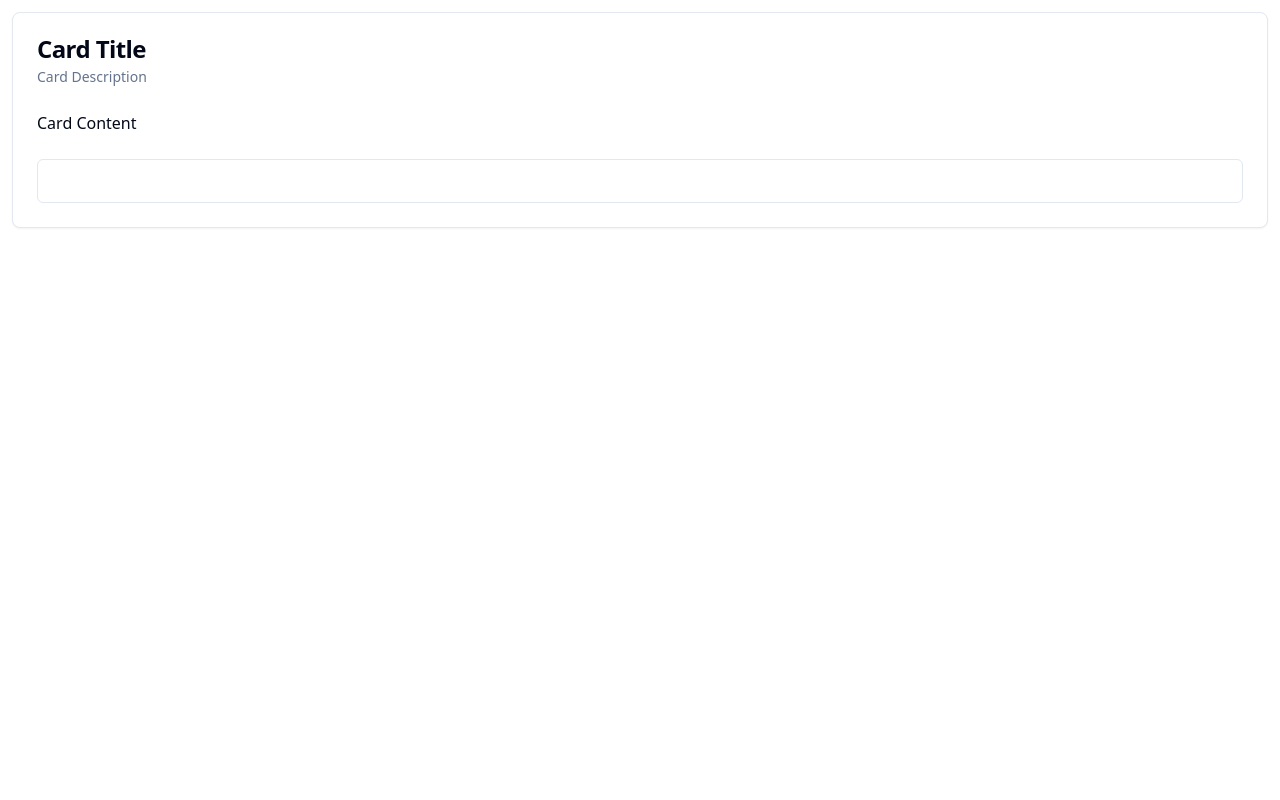
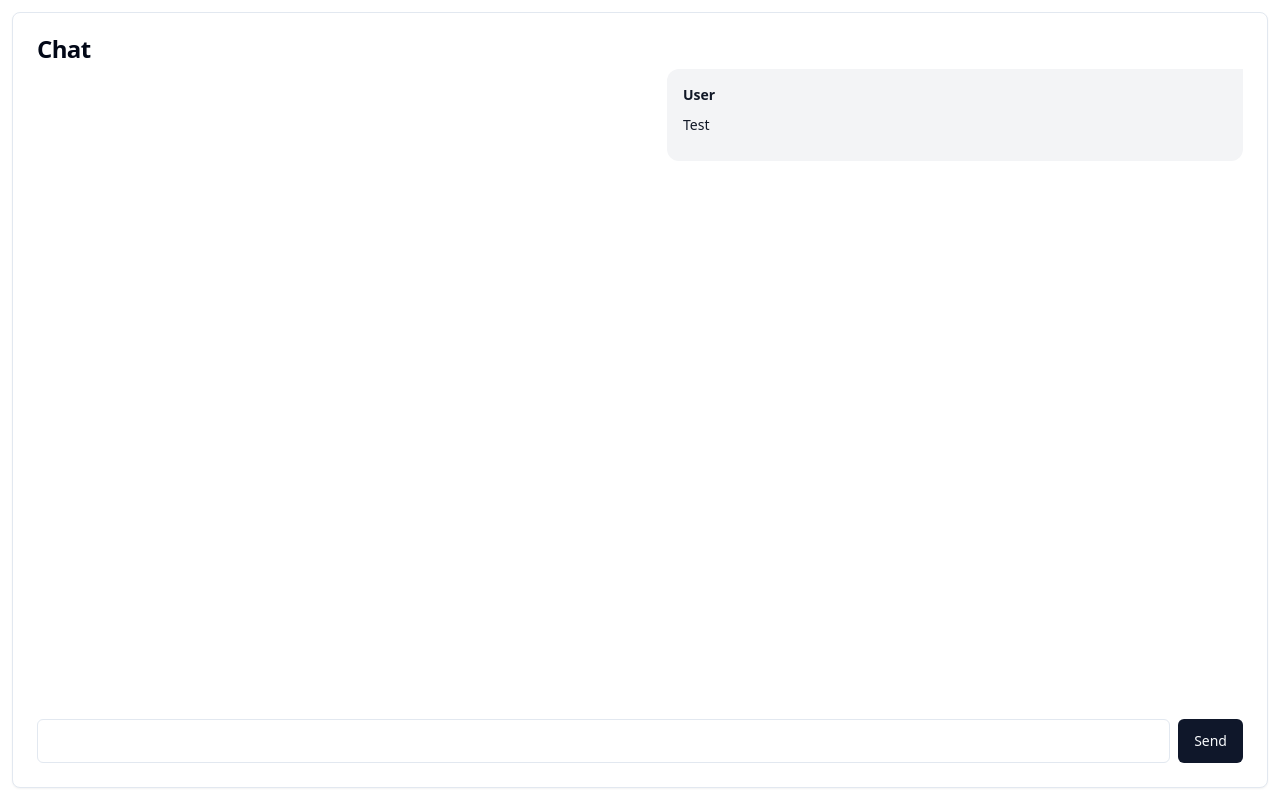
Before and after one commit to johngerving/ask-alex, a SvelteKit app in the folder frontend/: page / in a window 1280 px wide. Built offline with nearby package versions, Linux system fonts and the light colour scheme.

Commit message:
Add ChatBubble component

```diff
--- a/frontend/package.json
+++ b/frontend/package.json
@@ -18,7 +18,7 @@
 		"@eslint/js": "^9.18.0",
 		"@sveltejs/adapter-auto": "^4.0.0",
 		"@sveltejs/kit": "^2.16.0",
-		"@sveltejs/vite-plugin-svelte": "^5.0.0",
+		"@sveltejs/vite-plugin-svelte": "^5.0.3",
 		"@tailwindcss/forms": "^0.5.10",
 		"@tailwindcss/typography": "^0.5.16",
 		"autoprefixer": "^10.4.20",
@@ -40,5 +40,8 @@
 		"typescript": "^5.0.0",
 		"typescript-eslint": "^8.20.0",
 		"vite": "^6.0.0"
+	},
+	"dependencies": {
+		"esbuild": "^0.25.0"
 	}
 }
--- /dev/null
+++ b/frontend/src/ambient.d.ts
@@ -0,0 +1,3 @@
+interface Message {
+	content: string;
+}
--- a/frontend/src/app.html
+++ b/frontend/src/app.html
@@ -6,7 +6,7 @@
 		<meta name="viewport" content="width=device-width, initial-scale=1" />
 		%sveltekit.head%
 	</head>
-	<body data-sveltekit-preload-data="hover">
-		<div style="display: contents">%sveltekit.body%</div>
+	<body data-sveltekit-preload-data="hover" class="w-screen h-screen">
+		<div style="display: contents" class="w-full h-full">%sveltekit.body%</div>
 	</body>
 </html>
--- /dev/null
+++ b/frontend/src/lib/components/ui/button/button.svelte
@@ -0,0 +1,74 @@
+<script lang="ts" module>
+	import type { WithElementRef } from "bits-ui";
+	import type { HTMLAnchorAttributes, HTMLButtonAttributes } from "svelte/elements";
+	import { type VariantProps, tv } from "tailwind-variants";
+
+	export const buttonVariants = tv({
+		base: "ring-offset-background focus-visible:ring-ring inline-flex items-center justify-center gap-2 whitespace-nowrap rounded-md text-sm font-medium transition-colors focus-visible:outline-none focus-visible:ring-2 focus-visible:ring-offset-2 disabled:pointer-events-none disabled:opacity-50 [&_svg]:pointer-events-none [&_svg]:size-4 [&_svg]:shrink-0",
+		variants: {
+			variant: {
+				default: "bg-primary text-primary-foreground hover:bg-primary/90",
+				destructive: "bg-destructive text-destructive-foreground hover:bg-destructive/90",
+				outline:
+					"border-input bg-background hover:bg-accent hover:text-accent-foreground border",
+				secondary: "bg-secondary text-secondary-foreground hover:bg-secondary/80",
+				ghost: "hover:bg-accent hover:text-accent-foreground",
+				link: "text-primary underline-offset-4 hover:underline",
+			},
+			size: {
+				default: "h-10 px-4 py-2",
+				sm: "h-9 rounded-md px-3",
+				lg: "h-11 rounded-md px-8",
+				icon: "h-10 w-10",
+			},
+		},
+		defaultVariants: {
+			variant: "default",
+			size: "default",
+		},
+	});
+
+	export type ButtonVariant = VariantProps<typeof buttonVariants>["variant"];
+	export type ButtonSize = VariantProps<typeof buttonVariants>["size"];
+
+	export type ButtonProps = WithElementRef<HTMLButtonAttributes> &
+		WithElementRef<HTMLAnchorAttributes> & {
+			variant?: ButtonVariant;
+			size?: ButtonSize;
+		};
+</script>
+
+<script lang="ts">
+	import { cn } from "$lib/utils.js";
+
+	let {
+		class: className,
+		variant = "default",
+		size = "default",
+		ref = $bindable(null),
+		href = undefined,
+		type = "button",
+		children,
+		...restProps
+	}: ButtonProps = $props();
+</script>
+
+{#if href}
+	<a
+		bind:this={ref}
+		class={cn(buttonVariants({ variant, size }), className)}
+		{href}
+		{...restProps}
+	>
+		{@render children?.()}
+	</a>
+{:else}
+	<button
+		bind:this={ref}
+		class={cn(buttonVariants({ variant, size }), className)}
+		{type}
+		{...restProps}
+	>
+		{@render children?.()}
+	</button>
+{/if}
--- /dev/null
+++ b/frontend/src/lib/components/ui/button/index.ts
@@ -0,0 +1,17 @@
+import Root, {
+	type ButtonProps,
+	type ButtonSize,
+	type ButtonVariant,
+	buttonVariants,
+} from "./button.svelte";
+
+export {
+	Root,
+	type ButtonProps as Props,
+	//
+	Root as Button,
+	buttonVariants,
+	type ButtonProps,
+	type ButtonSize,
+	type ButtonVariant,
+};
--- /dev/null
+++ b/frontend/src/lib/components/ui/chatbubble/chatbubble.svelte
@@ -0,0 +1,16 @@
+<script lang="ts">
+    let { message }: { message: Message } = $props();
+</script>
+
+<div>
+    <div class={"chat-bubble w-full flex justify-end"}>
+        <div class={"flex flex-col w-full max-w-xl leading-1.5 p-4 border-gray-200 bg-gray-100 rounded-l-xl rounded-b-xl"}>
+            <div class="flex items-center space-x-2 rtl:space-x-reverse">
+                <span class="text-sm font-semibold text-gray-900">User</span>
+            </div>
+            <div class="text-sm font-normal py-2.5 text-gray-900">
+                {message.content}
+            </div>
+        </div>
+    </div>
+</div>
--- /dev/null
+++ b/frontend/src/lib/components/ui/chatbubble/index.ts
@@ -0,0 +1,3 @@
+import Root from './chatbubble.svelte';
+
+export { Root as ChatBubble };
--- a/frontend/src/routes/+page.svelte
+++ b/frontend/src/routes/+page.svelte
@@ -1,21 +1,31 @@
 <script lang="ts">
+	import Button from '$lib/components/ui/button/button.svelte';
 	import * as Card from '$lib/components/ui/card/index.js';
+	import { ChatBubble } from '$lib/components/ui/chatbubble';
 	import { ChatTextarea } from '$lib/components/ui/chattextarea';
 
-	let height = $state();
+	let messages: Message[] = $state([
+		{
+			content: "Test"
+		}
+	])
 </script>
 
-<main class="h-full w-full p-3">
-	<Card.Root class="h-full w-full">
+<main class="flex h-full w-full items-center justify-center p-3">
+	<Card.Root class="flex h-full w-full flex-col">
 		<Card.Header>
-			<Card.Title>Card Title</Card.Title>
-			<Card.Description>Card Description</Card.Description>
+			<Card.Title>Chat</Card.Title>
 		</Card.Header>
-		<Card.Content>
-			<p>Card Content</p>
+		<Card.Content class="flex-grow pb-2 pt-2">
+			<div class="h-full w-full">
+				{#each messages as message}
+					<ChatBubble message={message}/>
+				{/each}
+			</div>
 		</Card.Content>
-		<Card.Footer>
+		<Card.Footer class="flex items-end gap-2">
 			<ChatTextarea class="h-11 min-h-11 resize-none" />
+			<Button class="h-11">Send</Button>
 		</Card.Footer>
 	</Card.Root>
 </main>
```
Also changed, not shown: frontend/src/lib/components/ui/card/card-content.svelte (+4 -4 lines), 1 other file (tests, documents, lock files or other folders).
